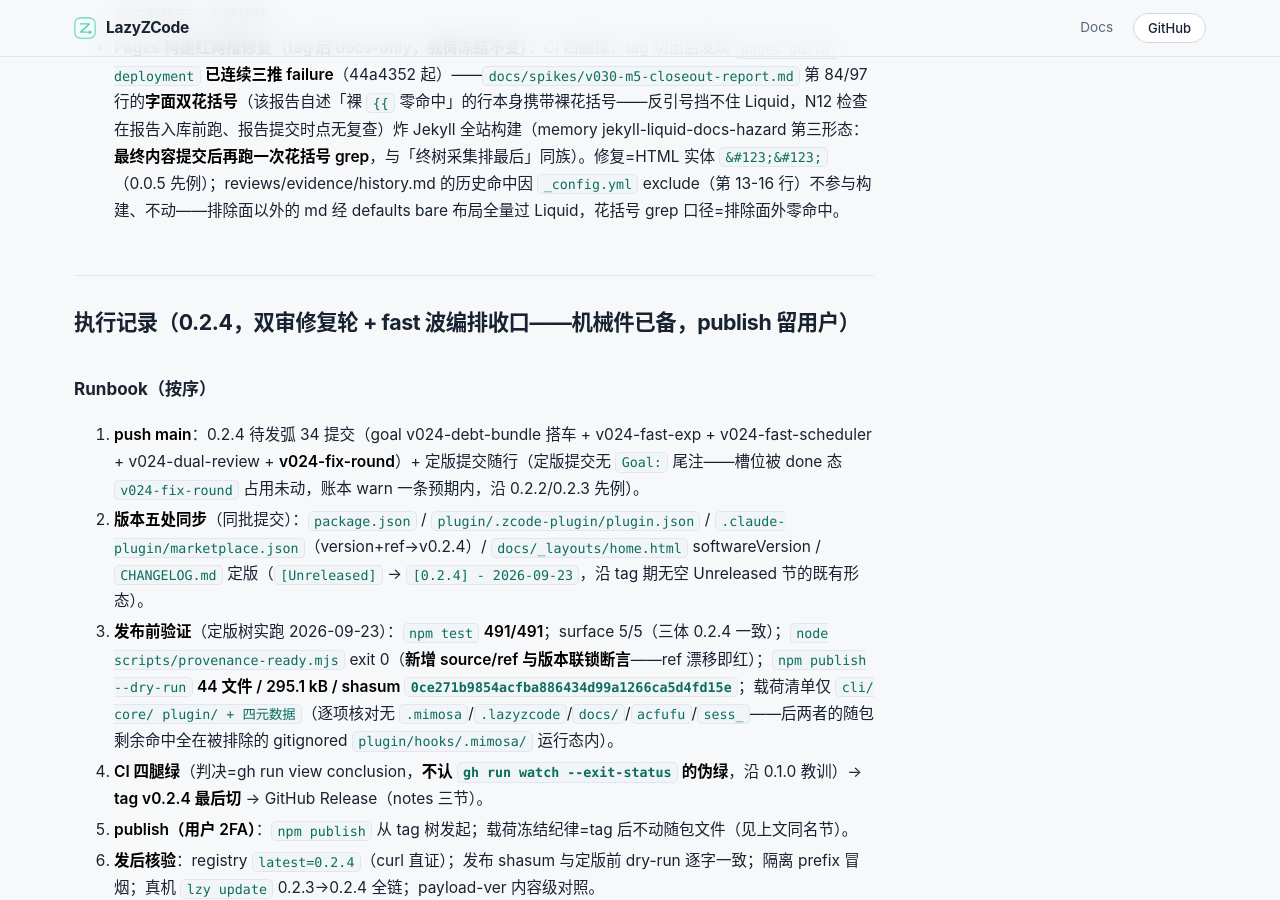
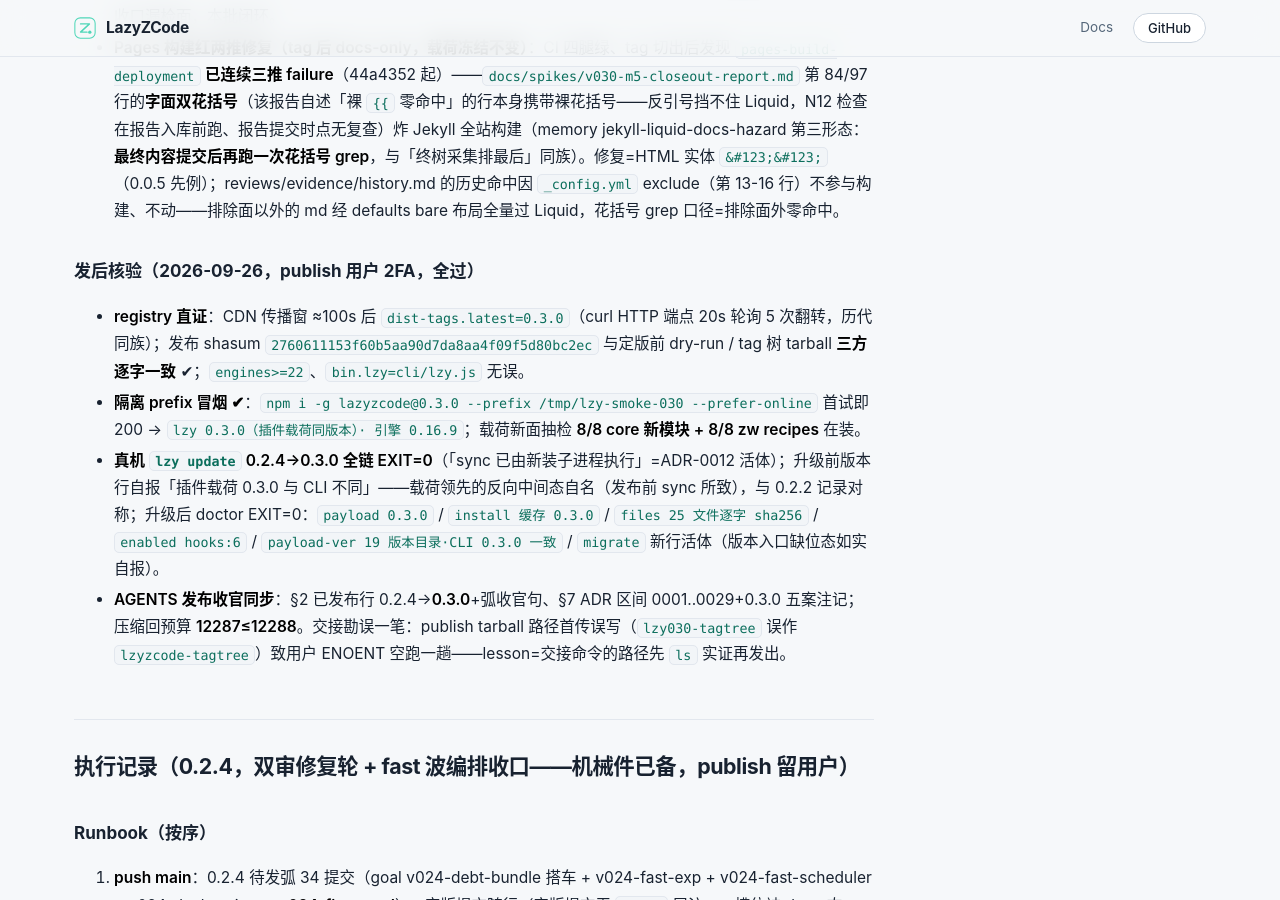
Before and after one commit to Acfufu/lazyzcode, a Jekyll site: the page built from docs/release-checklist.md, in a window 1280 px wide and 900 px high, scrolled down 21684 px. Built offline with Jekyll 4.4.1, drawn with Linux system fonts in a browser that asks for light colours; our own code applies the rules of GitHub Pages for plain Markdown files.

Commit message:
docs(v030-release): 发后核验收官——registry latest=0.3.0 直证+shasum 三方一致+隔离冒烟+真机 update 全链+doctor payload-ver 双 ✔；AGENTS §2/§7 发布收官同步（12287≤12288）；publish 路径首传误写勘误入账

```diff
--- a/docs/release-checklist.md
+++ b/docs/release-checklist.md
@@ -511,6 +511,13 @@ plugin payload). From older versions: manual two-step (`npm i -g lazyzcode
 - **发布前补漏两件**：①双语 README doctor 段补四行——0.3.0 新增 `contract`/`project`/`migrate` 三行 + `approvals` 行旧账（0.1.x 起该段缺席，顺带清账）；②docs 断链 11 条修复（0.3.0 弧规划/研究/设计三文件：CONTEXT/源码/载荷路径改代码字面量「仓内非站点页」、Symphony SPEC 外链去 `.md` 后缀）——M5 收口漏检面，本批闭环。
 - **Pages 构建红两推修复（tag 后 docs-only，载荷冻结不变）**：CI 四腿绿、tag 切出后发现 `pages-build-deployment` **已连续三推 failure**（44a4352 起）——`docs/spikes/v030-m5-closeout-report.md` 第 84/97 行的**字面双花括号**（该报告自述「裸 <code>&#123;&#123;</code> 零命中」的行本身携带裸花括号——反引号挡不住 Liquid，N12 检查在报告入库前跑、报告提交时点无复查）炸 Jekyll 全站构建（memory jekyll-liquid-docs-hazard 第三形态：**最终内容提交后再跑一次花括号 grep**，与「终树采集排最后」同族）。修复=HTML 实体 `&#123;&#123;`（0.0.5 先例）；reviews/evidence/history.md 的历史命中因 `_config.yml` exclude（第 13-16 行）不参与构建、不动——排除面以外的 md 经 defaults bare 布局全量过 Liquid，花括号 grep 口径=排除面外零命中。
 
+### 发后核验（2026-09-26，publish 用户 2FA，全过）
+
+- **registry 直证**：CDN 传播窗 ≈100s 后 `dist-tags.latest=0.3.0`（curl HTTP 端点 20s 轮询 5 次翻转，历代同族）；发布 shasum `2760611153f60b5aa90d7da8aa4f09f5d80bc2ec` 与定版前 dry-run / tag 树 tarball **三方逐字一致** ✔；`engines>=22`、`bin.lzy=cli/lzy.js` 无误。
+- **隔离 prefix 冒烟 ✔**：`npm i -g lazyzcode@0.3.0 --prefix /tmp/lzy-smoke-030 --prefer-online` 首试即 200 → `lzy 0.3.0（插件载荷同版本）· 引擎 0.16.9`；载荷新面抽检 **8/8 core 新模块 + 8/8 zw recipes** 在装。
+- **真机 `lzy update` 0.2.4→0.3.0 全链 EXIT=0**（「sync 已由新装子进程执行」=ADR-0012 活体）；升级前版本行自报「插件载荷 0.3.0 与 CLI 不同」——载荷领先的反向中间态自名（发布前 sync 所致），与 0.2.2 记录对称；升级后 doctor EXIT=0：`payload 0.3.0` / `install 缓存 0.3.0` / `files 25 文件逐字 sha256` / `enabled hooks:6` / `payload-ver 19 版本目录·CLI 0.3.0 一致` / `migrate` 新行活体（版本入口缺位态如实自报）。
+- **AGENTS 发布收官同步**：§2 已发布行 0.2.4→**0.3.0**+弧收官句、§7 ADR 区间 0001..0029+0.3.0 五案注记；压缩回预算 **12287≤12288**。交接勘误一笔：publish tarball 路径首传误写（`lzy030-tagtree` 误作 `lzyzcode-tagtree`）致用户 ENOENT 空跑一趟——lesson=交接命令的路径先 `ls` 实证再发出。
+
 ## 执行记录（0.2.4，双审修复轮 + fast 波编排收口——机械件已备，publish 留用户）
 
 ### Runbook（按序）
```
Also changed, not shown: AGENTS.md (+3 -3 lines).
